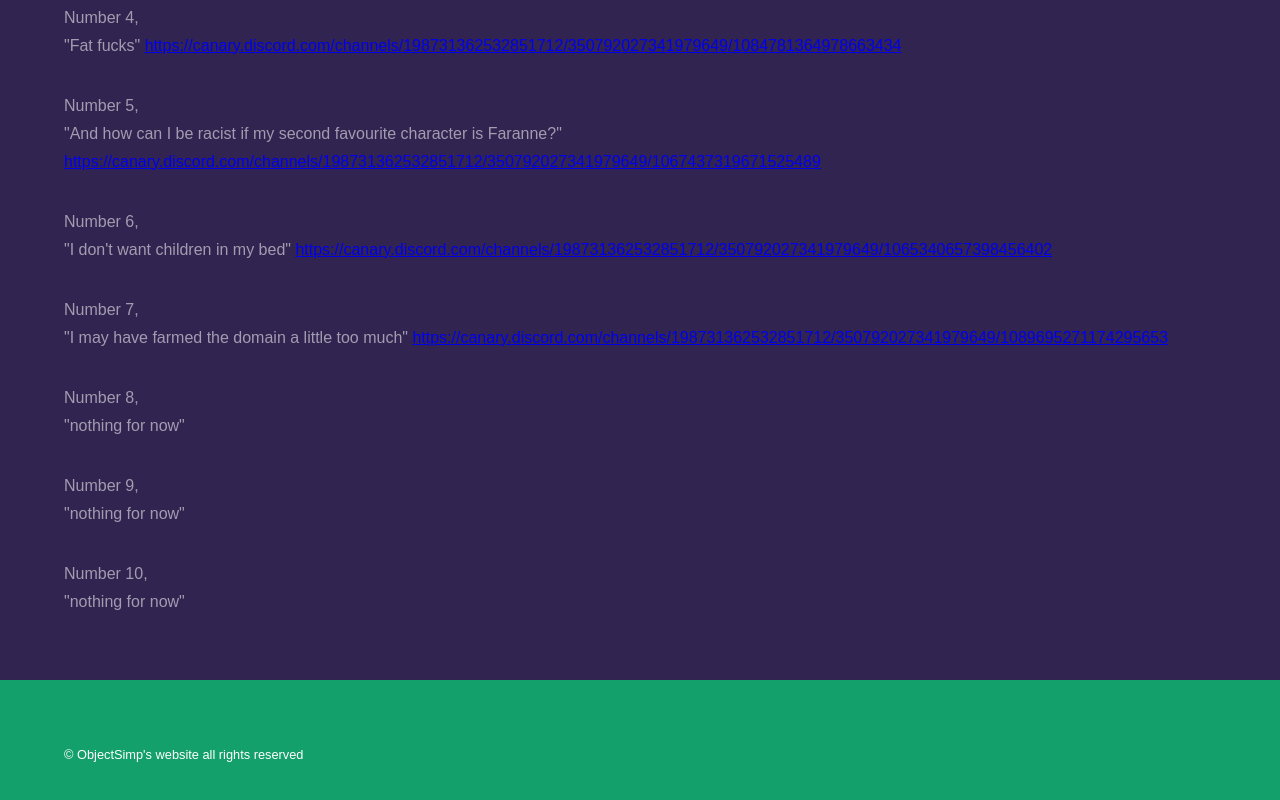
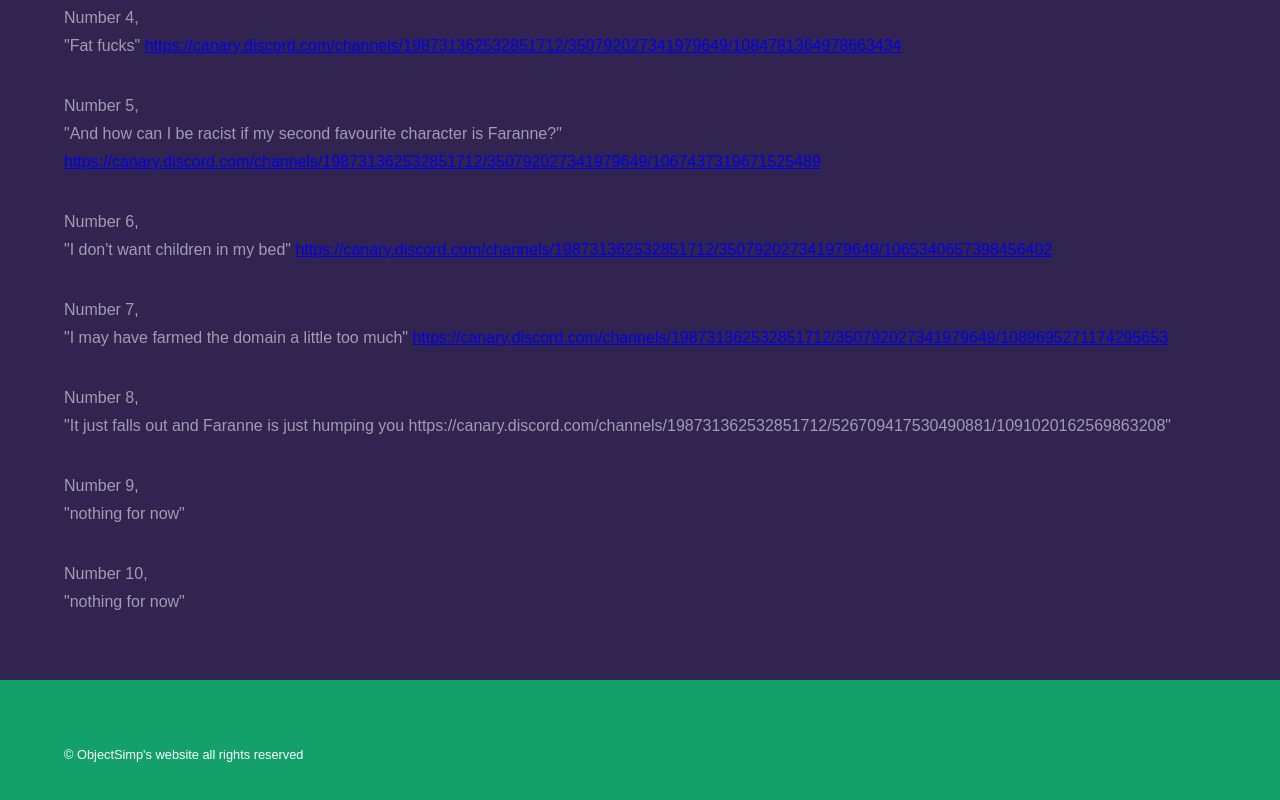
Before and after one commit to objectSimp/objectSimp.github.io, a plain HTML site: page wzium1.html in a window 1280 px wide. Shown: the part 674-1474 px from the top of the page. Drawn offline with Linux system fonts and the light colour scheme; a script that the page names is missing.

Commit message:
new message
:D

```diff
--- a/wzium1.html
+++ b/wzium1.html
@@ -48,7 +48,7 @@
                             <p>Number 7,<br>
                             "I may have farmed the domain a little too much" <a href="https://canary.discord.com/channels/198731362532851712/350792027341979649/1089695271174295653">https://canary.discord.com/channels/198731362532851712/350792027341979649/1089695271174295653</a></p>
                             <p>Number 8,<br>
-                            "nothing for now"</p>
+                            "It just falls out and Faranne is just humping you https://canary.discord.com/channels/198731362532851712/526709417530490881/1091020162569863208"</p>
                             <p>Number 9,<br>
                             "nothing for now"</p>
                             <p>Number 10,<br>
```
